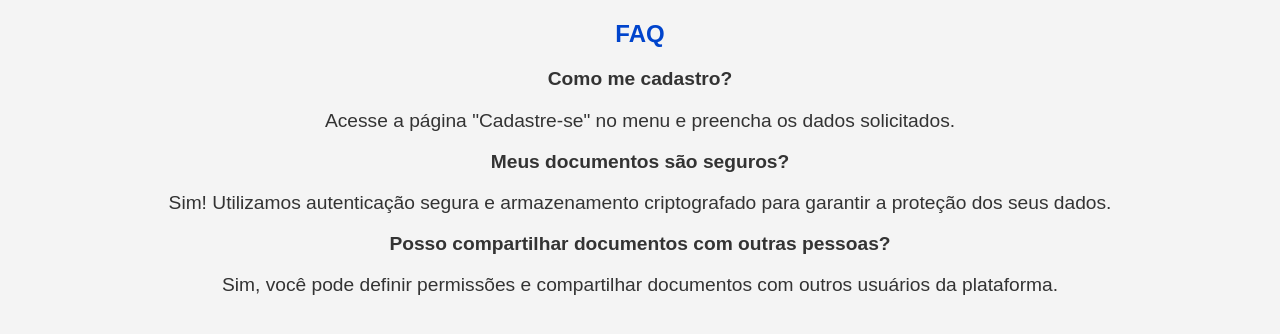
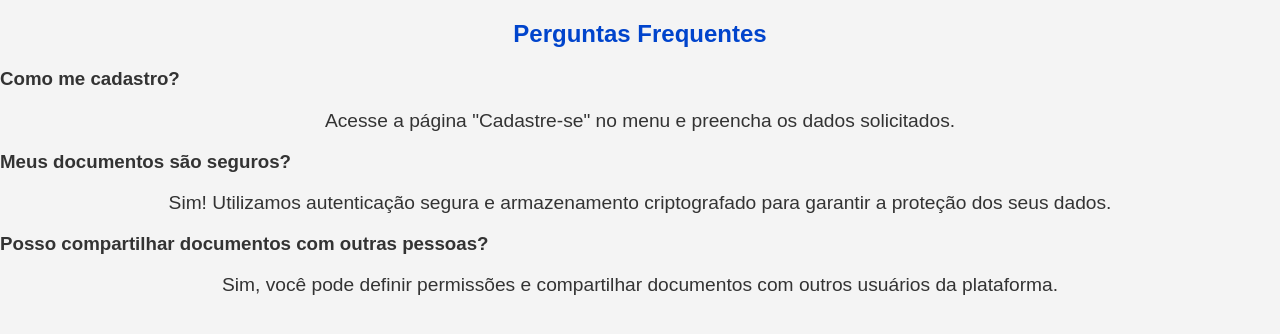
Before and after one commit to mateusfln/ad1-pgr-backend, a Django app: template doc_it/home/templates/perguntasfrequentes.html in a window 1280 px wide. Shown: the part 150-484 px from the top of the page. Run offline with Django 5.2, Linux system fonts and the light colour scheme; the template is opened without the code that fills it, so the values that code supplies are empty; parts of the project's set-up code (start-up, migrations or seed data) failed here and were passed over.

Commit message:
perguntasfrequentes.html

```diff
--- a/doc_it/home/templates/perguntasfrequentes.html
+++ b/doc_it/home/templates/perguntasfrequentes.html
@@ -3,13 +3,22 @@
 {% block title %}FAQ - Perguntas Frequentes{% endblock %}
 
 {% block content %}
-<h2>FAQ</h2>
-<p><strong>Como me cadastro?</strong></p>
-<p>Acesse a página "Cadastre-se" no menu e preencha os dados solicitados.</p>
+<section class="faq-section">
+    <h2>Perguntas Frequentes</h2>
 
-<p><strong>Meus documentos são seguros?</strong></p>
-<p>Sim! Utilizamos autenticação segura e armazenamento criptografado para garantir a proteção dos seus dados.</p>
+    <div class="faq-item">
+        <h3>Como me cadastro?</h3>
+        <p>Acesse a página "Cadastre-se" no menu e preencha os dados solicitados.</p>
+    </div>
 
-<p><strong>Posso compartilhar documentos com outras pessoas?</strong></p>
-<p>Sim, você pode definir permissões e compartilhar documentos com outros usuários da plataforma.</p>
+    <div class="faq-item">
+        <h3>Meus documentos são seguros?</h3>
+        <p>Sim! Utilizamos autenticação segura e armazenamento criptografado para garantir a proteção dos seus dados.</p>
+    </div>
+
+    <div class="faq-item">
+        <h3>Posso compartilhar documentos com outras pessoas?</h3>
+        <p>Sim, você pode definir permissões e compartilhar documentos com outros usuários da plataforma.</p>
+    </div>
+</section>
 {% endblock %}
```
